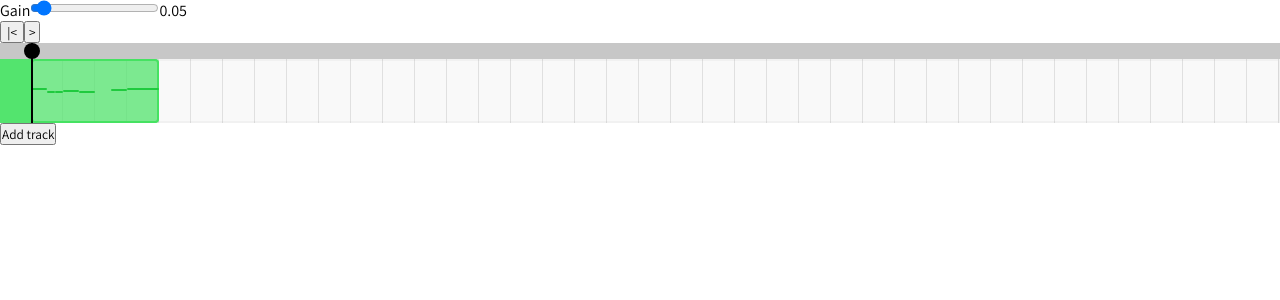
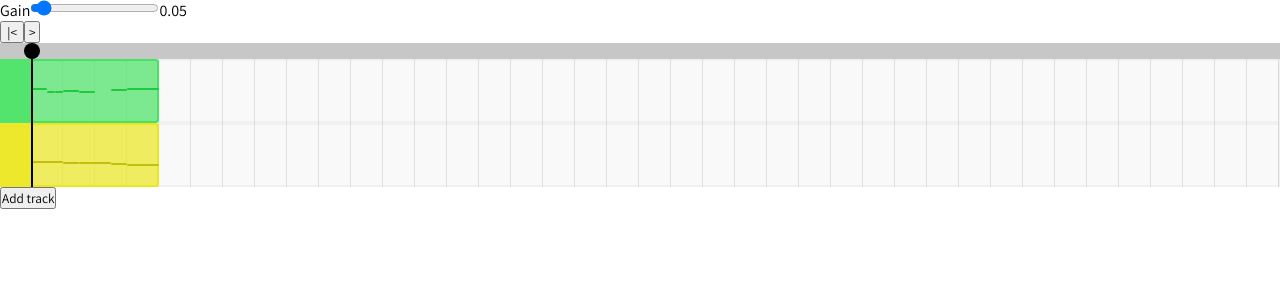
Before and after one commit to maanlamp/typed-music, a React (Create React App) app: page / in a window 1280 px wide. Shown: the top 300 px of the page. Built offline with nearby package versions, Linux system fonts and the light colour scheme.

Commit message:
Improve note cleanup

```diff
--- a/src/components/tracks.tsx
+++ b/src/components/tracks.tsx
@@ -26,8 +26,8 @@ const Tracks = () => {
 		units,
 		time,
 		playing,
-		setPlaying,
-		setTime,
+		pause,
+		reset,
 		cancel
 	} = usePlayback({
 		bpm: 100,
@@ -84,6 +84,44 @@ const Tracks = () => {
 					}
 				]
 			}
+		],
+		[
+			{
+				start: 0,
+				end: units.millisecondsPerBar,
+				notes: [
+					{
+						note: 69 - 17,
+						velocity: 127,
+						time: 0,
+						duration: units.millisecondsPerBeat
+					},
+					{
+						note: 69 - 19,
+						velocity: 127,
+						time: (2 * units.millisecondsPerBeat) / 2,
+						duration: units.millisecondsPerBeat / 2
+					},
+					{
+						note: 69 - 20,
+						velocity: 127,
+						time: (3 * units.millisecondsPerBeat) / 2,
+						duration: units.millisecondsPerBeat
+					},
+					{
+						note: 69 - 22,
+						velocity: 127,
+						time: (5 * units.millisecondsPerBeat) / 2,
+						duration: units.millisecondsPerBeat / 2
+					},
+					{
+						note: 69 - 24,
+						velocity: 127,
+						time: (6 * units.millisecondsPerBeat) / 2,
+						duration: units.millisecondsPerBeat
+					}
+				]
+			}
 		]
 	]);
 	useMidi({
@@ -115,7 +153,13 @@ const Tracks = () => {
 				<span>{volume}</span>
 			</div>
 			<div>
-				<button onClick={() => setTime(0)}>
+				<button
+					onClick={() =>
+						reset({
+							tracks,
+							synth: organ
+						})
+					}>
 					&nbsp; |&lt; &nbsp;
 				</button>
 				<button
@@ -127,9 +171,9 @@ const Tracks = () => {
 								time
 							});
 						} else {
-							cancel(tracks);
+							cancel();
 						}
-						setPlaying(!playing);
+						pause();
 					}}>
 					&nbsp;
 					{playing ? "||" : ">"}
--- a/src/lib/audio.ts
+++ b/src/lib/audio.ts
@@ -109,13 +109,12 @@ const useAudio = (props?: UseAudioParams) => {
 		}
 	};
 
-	const stop = (note: number, afterMs?: number) => {
-		const afterSeconds = (afterMs ?? 0) / 1000;
-		const endSeconds =
-			AUDIO_CONTEXT.currentTime +
-			afterSeconds +
-			MINIMUM_S_TO_AVOID_CLIPPING;
-		nodes.current[note]?.forEach(node => {
+	const stopNode = (
+		node: AudioNode,
+		note: MidiNote["note"],
+		afterSeconds: number = 0,
+		endSeconds: number = 0
+	) => {
 		node.gain.gain
 			.cancelScheduledValues(
 				AUDIO_CONTEXT.currentTime + afterSeconds
@@ -130,7 +129,36 @@ const useAudio = (props?: UseAudioParams) => {
 				endSeconds
 			);
 		node.oscillator.stop(endSeconds);
-		});
+
+		setTimeout(() => {
+			const index = nodes.current[note]?.findIndex(
+				x => x === node
+			);
+			if (index >= 0)
+				nodes.current[note]?.splice(index, 1);
+			if (!nodes.current[note]?.length)
+				delete nodes.current[note];
+		}, afterSeconds * 1000);
+	};
+
+	const stop = (note?: number, afterMs?: number) => {
+		if (!note) {
+			return Object.entries(nodes.current).forEach(
+				([note, nodes]) =>
+					nodes.forEach(node =>
+						stopNode(node, parseInt(note))
+					)
+			);
+		}
+
+		const afterSeconds = (afterMs ?? 0) / 1000;
+		const endSeconds =
+			AUDIO_CONTEXT.currentTime +
+			afterSeconds +
+			MINIMUM_S_TO_AVOID_CLIPPING;
+		nodes.current[note]?.forEach(node =>
+			stopNode(node, note, afterSeconds, endSeconds)
+		);
 	};
 
 	return { play, stop, gain };
--- a/src/lib/playback.ts
+++ b/src/lib/playback.ts
@@ -63,14 +63,8 @@ const usePlayback = ({
 		}
 	};
 
-	const cancel = (tracks: Recording[][]) => {
-		for (const track of tracks) {
-			for (const recording of track) {
-				for (const note of recording.notes) {
-					audio.stop(note.note);
-				}
-			}
-		}
+	const cancel = () => {
+		audio.stop();
 	};
 
 	useEffect(() => {
@@ -97,13 +91,27 @@ const usePlayback = ({
 		};
 	}, [playing]);
 
+	const reset = ({
+		tracks,
+		synth
+	}: {
+		tracks: Recording[][];
+		synth: Synthesiser;
+	}) => {
+		cancel();
+		setTime(0);
+		if (playing) playback({ tracks, synth, time: 0 });
+	};
+
+	const pause = () => setPlaying(!playing);
+
 	return {
 		units,
 		playback,
 		time,
 		playing,
-		setPlaying,
-		setTime,
+		reset,
+		pause,
 		cancel
 	};
 };
```
Lines whose indentation alone changed are shown as unchanged.
